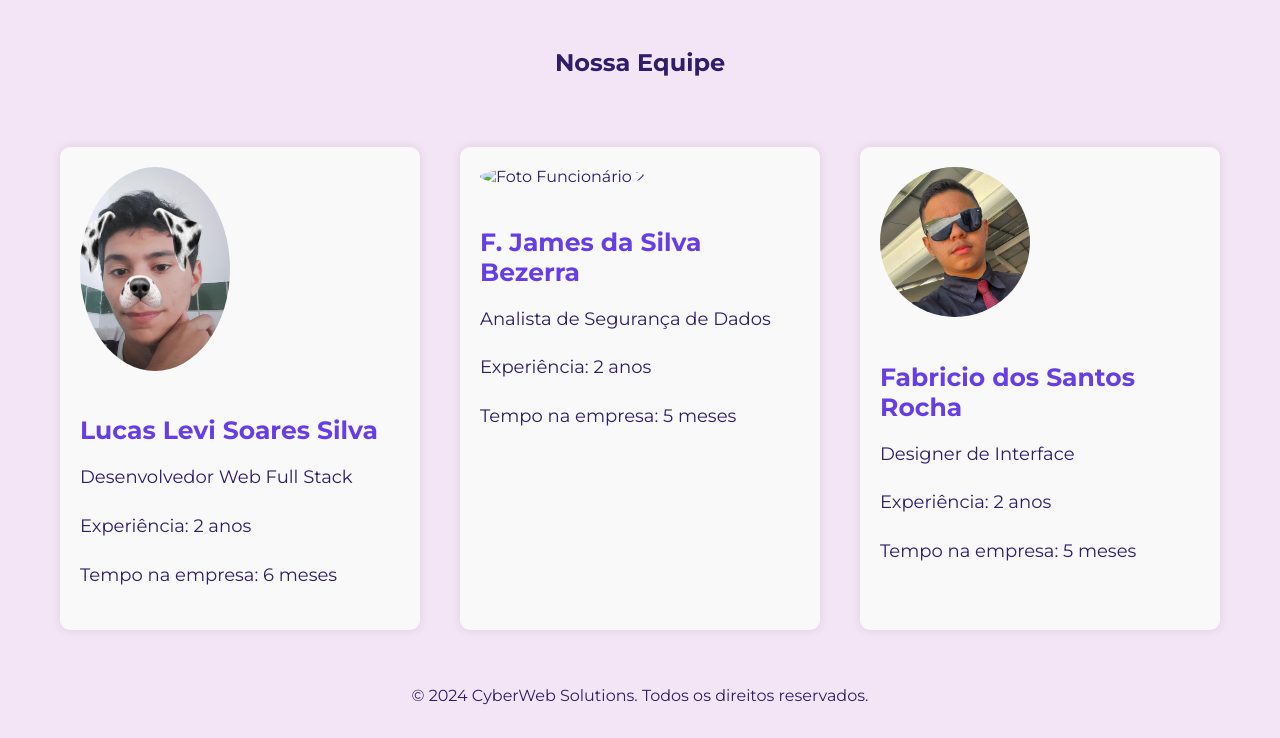
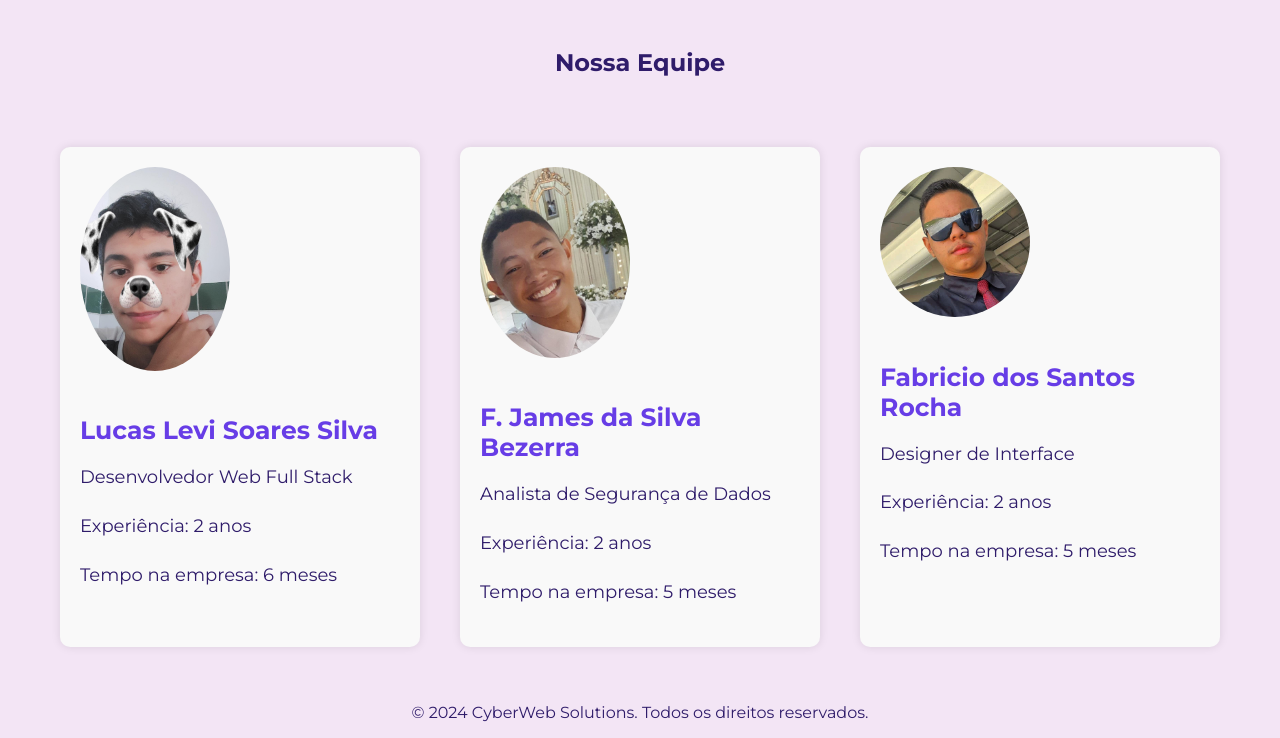
Before and after one commit to zScet/meu-site, a plain HTML site: page funcionarios.html in a window 1280 px wide. Shown: the part 102-840 px from the top of the page. Drawn offline with Linux system fonts and the light colour scheme.

Commit message:
Update funcionarios.html

```diff
--- a/funcionarios.html
+++ b/funcionarios.html
@@ -119,7 +119,7 @@
     </div>
 
     <div class="employee">
-      <img src="img/funcionario2.jpeg" alt="Foto Funcionário 2">
+      <img src="img/james2.jpeg" alt="Foto Funcionário 2">
       <h2>F. James da Silva Bezerra</h2>
       <p>Analista de Segurança de Dados</p>
       <p>Experiência: 2 anos</p>
```
